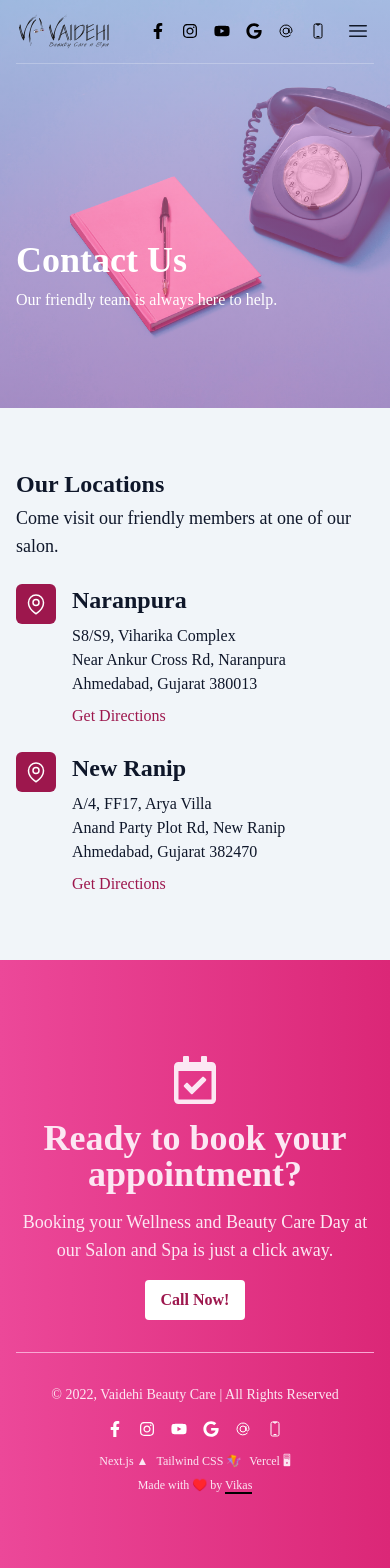
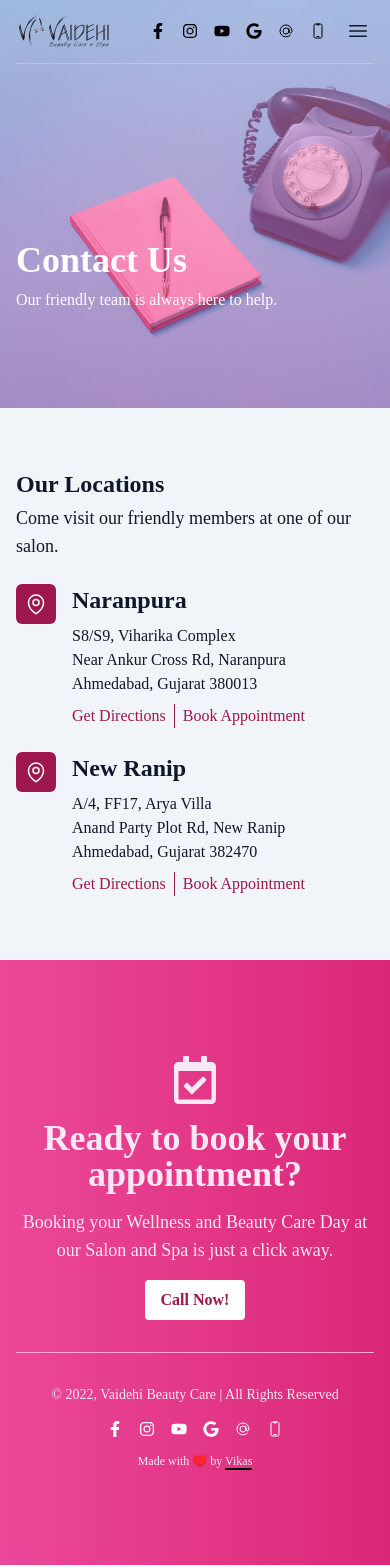
Before and after one commit to vikasbhvsr/vbc, a Next.js app: page /contact in a window 390 px wide. Shown: the top 1568 px of the page. Built offline with nearby package versions, Linux system fonts and the light colour scheme.

Commit message:
Fix phone number

```diff
--- a/components/Footer.js
+++ b/components/Footer.js
@@ -26,7 +26,7 @@
             Booking your Wellness and Beauty Care Day at our Salon and Spa is
             just a click away.
           </p>
-          <Link href='tel:+9825411321' title='Call us at 98254-11321' className='inline-block px-4 py-2 mx-auto text-base font-semibold text-pink-800 duration-100 transform bg-white rounded md:text-lg transistion hover:bg-pink-100 focus:scale-95'
+          <Link href='tel:+919825411321' title='Call us at 98254-11321' className='inline-block px-4 py-2 mx-auto text-base font-semibold text-pink-800 duration-100 transform bg-white rounded md:text-lg transistion hover:bg-pink-100 focus:scale-95'
           >
             Call Now!
           </Link>
@@ -40,26 +40,6 @@
           <Social mode={'light'} />
         </div>
         <div className='mt-4 space-y-2 text-xs text-center'>
-          <ul className='inline-flex items-center space-x-2'>
-            <li>
-              Next.js{' '}
-              <span role='img' aria-label='Next.js'>
-                ▲
-              </span>
-            </li>
-            <li>
-              Tailwind CSS{' '}
-              <span role='img' aria-label='Tailwind CSS'>
-                🪁
-              </span>
-            </li>
-            <li>
-              Vercel{' '}
-              <span role='img' aria-label='Vercel'>
-                🖥
-              </span>
-            </li>
-          </ul>
           <p>
             Made with{' '}
             <span role='img' aria-label='Heart'>
--- a/pages/contact.js
+++ b/pages/contact.js
@@ -40,7 +40,10 @@
                       S8/S9, Viharika Complex<br />Near Ankur Cross Rd, Naranpura<br />Ahmedabad, Gujarat 380013
                     </address>
                   </Link>
-                  <Link className='text-pink-800 hover:text-pink-700 font-medium mt-2 block' href='https://goo.gl/maps/yteuBkuL5xWJ1zaDA' target='_blank'>Get Directions</Link>
+                  <div className='flex divide-x divide-pink-800 space-x-2'>
+                    <Link className='text-pink-800 hover:text-pink-700 font-medium mt-2 block' href='https://goo.gl/maps/yteuBkuL5xWJ1zaDA' target='_blank'>Get Directions</Link>
+                    <Link className='pl-2 text-pink-800 hover:text-pink-700 font-medium mt-2 block' href='#'>Book Appointment</Link>
+                  </div>
                 </div>
               </div>
               <div className='flex items-start gap-4'>
@@ -57,7 +60,10 @@
                       A/4, FF17, Arya Villa<br />Anand Party Plot Rd, New Ranip<br />Ahmedabad, Gujarat 382470
                     </address>
                   </Link>
-                  <Link className='text-pink-800 hover:text-pink-700 font-medium mt-2 block' href='https://goo.gl/maps/uMN82PpdWJ4ZQnVT8' target='_blank'>Get Directions</Link>
+                  <div className='flex divide-x divide-pink-800 space-x-2'>
+                    <Link className='text-pink-800 hover:text-pink-700 font-medium mt-2 block' href='https://goo.gl/maps/uMN82PpdWJ4ZQnVT8' target='_blank'>Get Directions</Link>
+                    <Link className='pl-2 text-pink-800 hover:text-pink-700 font-medium mt-2 block' href='#'>Book Appointment</Link>
+                  </div>
                 </div>
               </div>
             </div>
```
